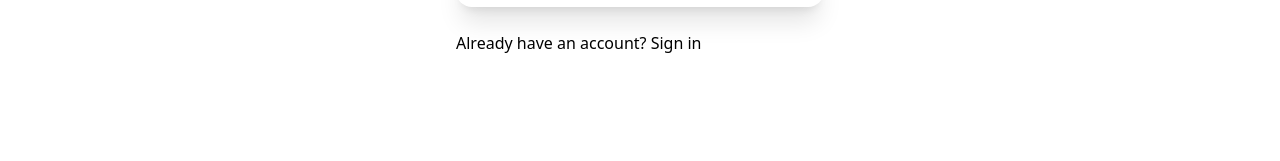
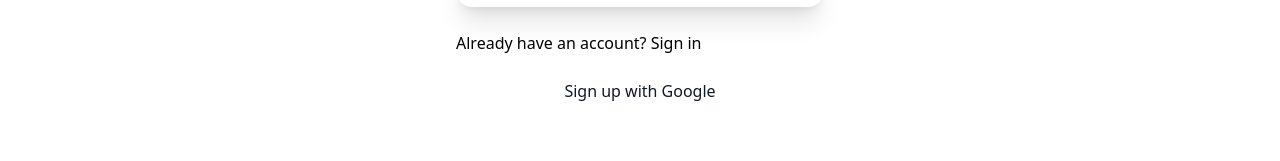
Before and after one commit to woz-u/WreckedAngular-Group, a React (Create React App) app: page /SignUp in a window 1280 px wide. Shown: the part 461-622 px from the top of the page. Built offline with nearby package versions, Linux system fonts and the light colour scheme; no server answers.

Commit message:
Added google login

```diff
--- a/src/Routes/SignIn.jsx
+++ b/src/Routes/SignIn.jsx
@@ -1,21 +1,46 @@
-import React, { useState } from 'react';
-import { AiFillLock, AiOutlineMail } from 'react-icons/ai';
-import { Link, useNavigate } from 'react-router-dom';
-import { UserAuth } from '../context/AuthContext';
+import React, { useState } from "react";
+import { AiFillLock, AiOutlineMail } from "react-icons/ai";
+import { Link, useNavigate } from "react-router-dom";
+import { UserAuth } from "../context/AuthContext";
+import {signInWithPopup, signOut} from 'firebase/auth';
+import {auth, provider} from '../firebase';
+import { useAuthState} from 'react-firebase-hooks/auth'
 
 const Signin = () => {
-  const [email, setEmail] = useState('');
-  const [password, setPassword] = useState('');
-  const [error, setError] = useState('');
+  const [user, loading] = useAuthState(auth);
+  const [email, setEmail] = useState("");
+  const [password, setPassword] = useState("");
+  const [error, setError] = useState("");
   const navigate = useNavigate();
   const { signIn } = UserAuth();
 
+  const googleProvider = (e) => {
+    signInWithPopup(auth, provider)
+    .then((result) =>{
+      console.log(result);
+
+    }).catch((error) =>{
+      console.log(error.message);
+    });
+  };
+
+
+  const logOut = () =>{
+    signOut(auth).then(() => {
+      console.log("You logged out");
+
+    }).catch((error) =>{
+      console(error.message);
+    })
+  }
+
+
   const handleSubmit = async (e) => {
     e.preventDefault();
-    setError('');
+    setError("");
     try {
       await signIn(email, password);
-      navigate('/')
+      navigate("/");
     } catch (e) {
       setError(e.message);
       console.log(e.message);
@@ -24,41 +49,53 @@ const Signin = () => {
 
   return (
     <div>
-      <div className='max-w-[400px] mx-auto min-h-[600px] px-4 py-20'>
-        <h1 className='text-2xl font-bold'>Sign In</h1>
+      <div className="max-w-[400px] mx-auto min-h-[600px] px-4 py-20">
+        <h1 className="text-2xl font-bold">Sign In</h1>
         <form onSubmit={handleSubmit}>
-          <div className='my-4'>
+          <div className="my-4">
             <label>Email</label>
-            <div className='my-2 w-full relative rounded-2xl shadow-xl'>
+            <div className="my-2 w-full relative rounded-2xl shadow-xl">
               <input
                 onChange={(e) => setEmail(e.target.value)}
-                className='w-full p-2 bg-primary border border-input rounded-2xl'
-                type='email'
+                className="w-full p-2 bg-primary border border-input rounded-2xl"
+                type="email"
               />
-              <AiOutlineMail className='absolute right-2 top-3 text-gray-400' />
+              <AiOutlineMail className="absolute right-2 top-3 text-gray-400" />
             </div>
           </div>
-          <div className='my-4'>
+          <div className="my-4">
             <label>Password</label>
-            <div className='my-2 w-full relative rounded-2xl shadow-xl'>
+            <div className="my-2 w-full relative rounded-2xl shadow-xl">
               <input
                 onChange={(e) => setPassword(e.target.value)}
-                className='w-full p-2 bg-primary border border-input rounded-2xl'
-                type='password'
+                className="w-full p-2 bg-primary border border-input rounded-2xl"
+                type="password"
               />
-              <AiFillLock className='absolute right-2 top-3 text-gray-400' />
+              <AiFillLock className="absolute right-2 top-3 text-gray-400" />
             </div>
           </div>
-          <button className='w-full my-2 p-3 bg-button text-btnText rounded-2xl shadow-xl'>
+          <button className="w-full my-2 p-3 bg-button text-btnText rounded-2xl shadow-xl">
             Sign in
           </button>
         </form>
-        <p className='my-4'>
-          Don't have an account?{' '}
-          <Link to='/signup' className='text-accent'>
+        <p className="my-4">
+          Don't have an account?{" "}
+          <Link to="/signup" className="text-accent">
             Sign up
           </Link>
         </p>
+        <div className="flex justify-center">
+          {!user ? (
+            <a
+              onClick={googleProvider}
+              className="p-2 block font-medium text-gray-900 hover:cursor-pointer"
+            >
+              Sign in with Google
+            </a>
+          ) : (
+           null
+          )}
+        </div>
       </div>
     </div>
   );
--- a/src/Routes/SignUp.jsx
+++ b/src/Routes/SignUp.jsx
@@ -1,65 +1,99 @@
-import React, { useState } from 'react';
-import { AiFillLock, AiOutlineMail } from 'react-icons/ai';
-import { Link, useNavigate } from 'react-router-dom';
-import { UserAuth } from '../context/AuthContext';
+import React, { useState } from "react";
+import { AiFillLock, AiOutlineMail } from "react-icons/ai";
+import { Link, useNavigate } from "react-router-dom";
+import { UserAuth } from "../context/AuthContext";
+import { signInWithPopup, signOut } from "firebase/auth";
+import { auth, provider } from "../firebase";
+import { useAuthState } from "react-firebase-hooks/auth";
 
 const Signup = () => {
-  const [email, setEmail] = useState('');
-  const [password, setPassword] = useState('');
-  const [error, setError] = useState('');
+  const [user, loading] = useAuthState(auth);
+  const [email, setEmail] = useState("");
+  const [password, setPassword] = useState("");
+  const [error, setError] = useState("");
   const navigate = useNavigate();
   const { signUp } = UserAuth();
 
+  const googleProvider = (e) => {
+    signInWithPopup(auth, provider)
+      .then((result) => {
+        console.log(result);
+      })
+      .catch((error) => {
+        console.log(error.message);
+      });
+  };
+
+  const logOut = () => {
+    signOut(auth)
+      .then(() => {
+        console.log("You logged out");
+      })
+      .catch((error) => {
+        console(error.message);
+      });
+  };
+
   const handleSubmit = async (e) => {
-    e.preventDefault()
-    setError('')
+    e.preventDefault();
+    setError("");
     try {
-      await signUp(email,password)
-      navigate('/')
+      await signUp(email, password);
+      navigate("/");
     } catch (e) {
-      setError(e.message)
-      console.log(e.message)
+      setError(e.message);
+      console.log(e.message);
     }
-  }
+  };
 
   return (
     <div>
-      <div className='max-w-[400px] mx-auto min-h-[600px] px-4 py-20'>
-        <h1 className='text-2xl font-bold'>Sign Up</h1>
-        {error ? <p className='bg-red-300 p-3 my-2'>{error}</p> : null}
+      <div className="max-w-[400px] mx-auto min-h-[600px] px-4 py-20">
+        <h1 className="text-2xl font-bold">Sign Up</h1>
+        {error ? <p className="bg-red-300 p-3 my-2">{error}</p> : null}
         <form onSubmit={handleSubmit}>
-          <div className='my-4'>
+          <div className="my-4">
             <label>Email</label>
-            <div className='my-2 w-full relative rounded-2xl shadow-xl'>
+            <div className="my-2 w-full relative rounded-2xl shadow-xl">
               <input
                 onChange={(e) => setEmail(e.target.value)}
-                className='w-full p-2 bg-primary border border-input rounded-2xl'
-                type='email'
+                className="w-full p-2 bg-primary border border-input rounded-2xl"
+                type="email"
               />
-              <AiOutlineMail className='absolute right-2 top-3 text-gray-400' />
+              <AiOutlineMail className="absolute right-2 top-3 text-gray-400" />
             </div>
           </div>
-          <div className='my-4'>
+          <div className="my-4">
             <label>Password</label>
-            <div className='my-2 w-full relative rounded-2xl shadow-xl'>
+            <div className="my-2 w-full relative rounded-2xl shadow-xl">
               <input
                 onChange={(e) => setPassword(e.target.value)}
-                className='w-full p-2 bg-primary border border-input rounded-2xl'
-                type='password'
+                className="w-full p-2 bg-primary border border-input rounded-2xl"
+                type="password"
               />
-              <AiFillLock className='absolute right-2 top-3 text-gray-400' />
+              <AiFillLock className="absolute right-2 top-3 text-gray-400" />
             </div>
           </div>
-          <button className='w-full my-2 p-3 bg-button text-btnText rounded-2xl shadow-xl'>
+          <button className="w-full my-2 p-3 bg-button text-btnText rounded-2xl shadow-xl">
             Sign Up
           </button>
         </form>
-        <p className='my-4'>
-          Already have an account?{' '}
-          <Link to='/signin' className='text-accent'>
+        <p className="my-4">
+          Already have an account?{" "}
+          <Link to="/signin" className="text-accent">
             Sign in
           </Link>
         </p>
+        <div className="flex justify-center">
+          {!user ? (
+            <a
+              onClick={googleProvider}
+              className="p-2 block font-medium text-gray-900 hover:cursor-pointer"
+            >
+              Sign up with Google
+            </a>
+          ) : null}
+        </div>
       </div>
     </div>
   );
```
